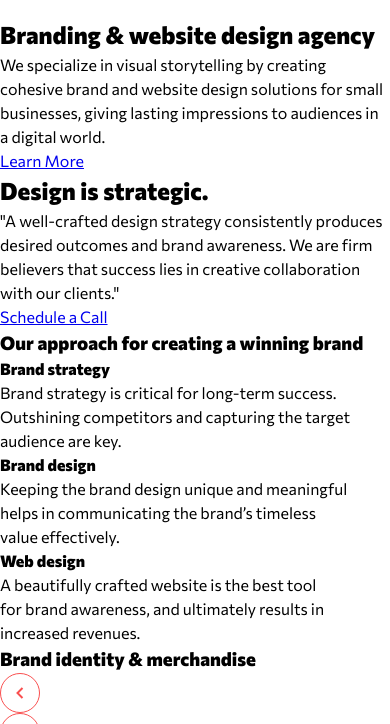
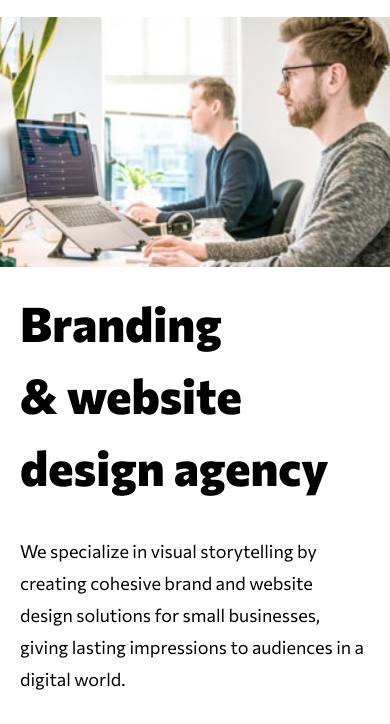
Before and after one commit to Silkiercomet/FM-studio, a plain HTML site: page index.html in a window 390 px wide. Shown: the part 53-777 px from the top of the page. Drawn offline with Linux system fonts and the light colour scheme.

Commit message:
hero component created

```diff
--- a/index.html
+++ b/index.html
@@ -30,19 +30,19 @@
         </nav>
     </header>
     <main>
-        <section id="section1">
-            <div>
+        <section id="section1" class="hero">
+            <div class="hero_content">
                 <h1>Branding & website design agency</h1>
                 <p>We specialize in visual storytelling by creating cohesive brand and website design solutions for small businesses, giving lasting impressions to audiences in a digital world.</p>
-                <a href="#">Learn More</a>
+                <a href="#" class="primary_btn">Learn More</a>
             </div>
-            <div aria-hidden="true"></div>
+            <div aria-hidden="true" class="hero_bg"></div>
         </section>
         <section id="section2">
             <div>
                 <h2>Design is strategic.</h2>
                 <p>"A well-crafted design strategy consistently produces desired outcomes and brand awareness. We are firm believers that success lies in creative collaboration with our clients."</p>
-                <a href="#">Schedule a Call</a>
+                <a href="#" class="primary_btn">Schedule a Call</a>
             </div>
             <div></div>
         </section>
--- a/styles.css
+++ b/styles.css
@@ -110,9 +110,24 @@
     transition: 300ms ease-in-out;
     font-weight: 800;
 }
+.primary_btn{
+    background-color: var(--primary);
+    color: white;
+    padding: 1.4375rem 1.75rem;
+    text-decoration: none;
+    border: 2px solid var(--primary);
+    transition: 300ms ease-in-out;
+    font-weight: 800;
+    text-align: center;
+    max-width: 155px;
+    opacity: 1;
+}
 .btn_secondary:hover{
     background-color: #fff;
     color: var(--secondary);
+}
+.primary_btn:hover{
+    opacity: .8;
 }
 
 .mobile{
@@ -145,9 +160,53 @@
 
 /* navbar */
 
+/* hero */
+
+.hero{
+    display: grid;
+    grid-template-columns: minmax(80px, 1fr) minmax(300px, 550px) minmax(300px, 550px) minmax(80px, 1fr);
+    position: relative;
+    .hero_content{
+        grid-column: 2 / 3;
+    }
+    .hero_bg{
+        position: absolute;
+        top: 0;
+        right: 0;
+        left: 40%;
+
+        background-image: url("./assets/desktop/image-hero.jpg");
+        background-repeat: no-repeat;
+        background-position: right;
+        background-size: cover;
+        height: 100%;
+        z-index: -1;
+    }
+}
+
+.hero_content{
+    display: grid;
+    gap: 2rem;
+    padding-top: 77px;
+    padding-bottom: 150px;
+    h1{
+        font-size: 5rem;
+        line-height: 5.5rem;
+
+    }
+    p{
+        font-size: 1.125rem;
+        line-height: 2rem;
+    }
+
+}
+
+/* hero */
+
 /* tablet */
 
 @media screen and (width < 1060px) {
+    /* navbar */
     .header_nav{
         grid-template-columns: .7fr 1.3fr;
         justify-content: space-between;
@@ -160,6 +219,34 @@
             padding-right: 20px;
         }
     }
+
+    /* hero */
+    .hero{
+        grid-template-columns: 1fr 100px 1fr;
+        padding-inline: 30px;
+
+        .hero_content{
+            grid-column: 1 / 3;
+            gap: 2rem;
+            padding-block: 100px;
+
+            h1{
+                font-size: 3rem;
+                line-height: 4.5rem;
+
+            }
+            p{
+                font-size: 1.125rem;
+                line-height: 2rem;
+            }
+
+        }
+
+        .hero_bg{
+            background-image: url("./assets/tablet/image-hero.jpg");
+        }
+    }
+
 }
 
 /* tablet */
@@ -182,6 +269,40 @@
     .mobile{
         display: flex;
         justify-content: end;
+        z-index: 99;
+    }
+
+    /* hero */
+    .hero{
+        grid-template-columns: 1fr;
+        grid-template-rows: 250px 1fr;
+        padding-inline: 0px;
+        .hero_bg{
+            position: relative;
+            background-image: url("./assets/mobile/image-hero.jpg");
+            background-position: center center;
+            width: 100%;
+            left: 0;
+            order: 1;
+
+        }
+        .hero_content{
+            grid-column: 1;
+            gap: 2rem;
+            padding-block: 20px;
+            padding-inline: 20px;
+            order: 2;
+            h1{
+                font-size: 3rem;
+                line-height: 4.5rem;
+
+            }
+            p{
+                font-size: 1.125rem;
+                line-height: 2rem;
+            }
+
+        }
     }
 
 }
```
